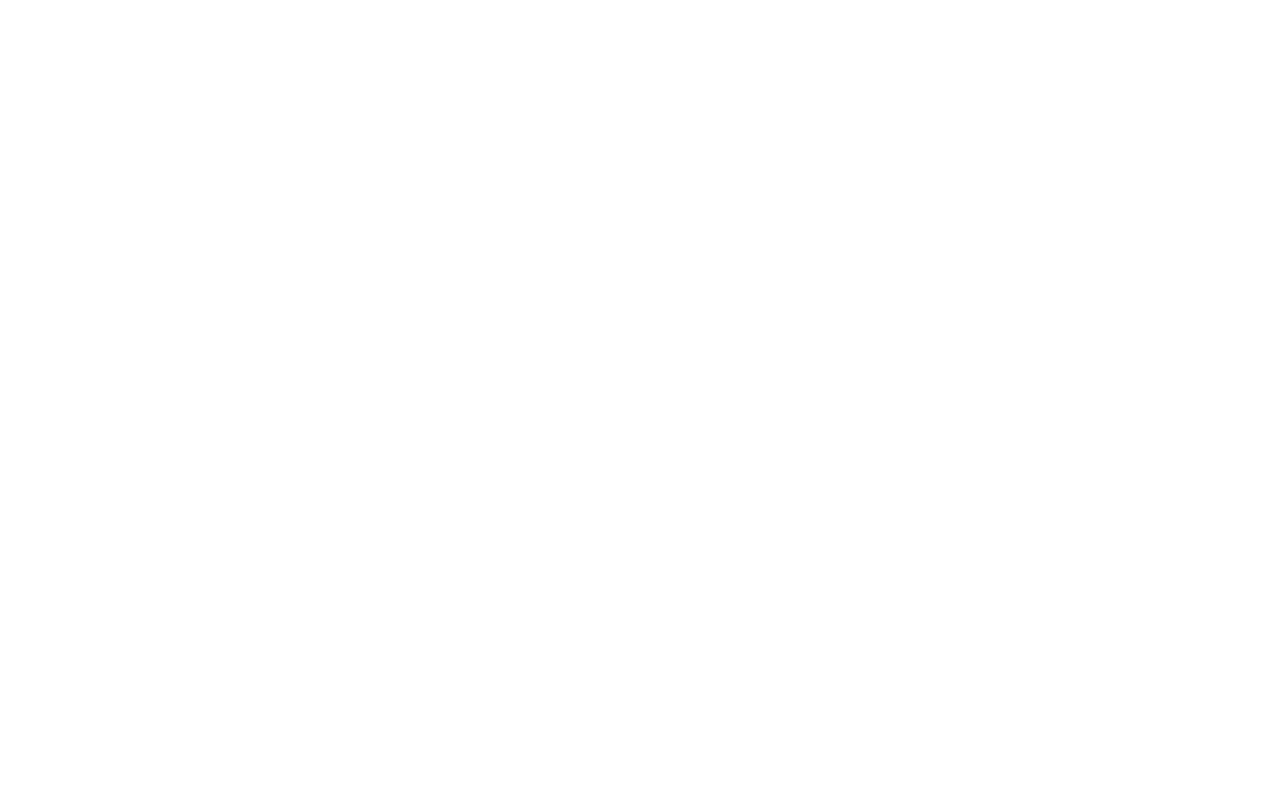
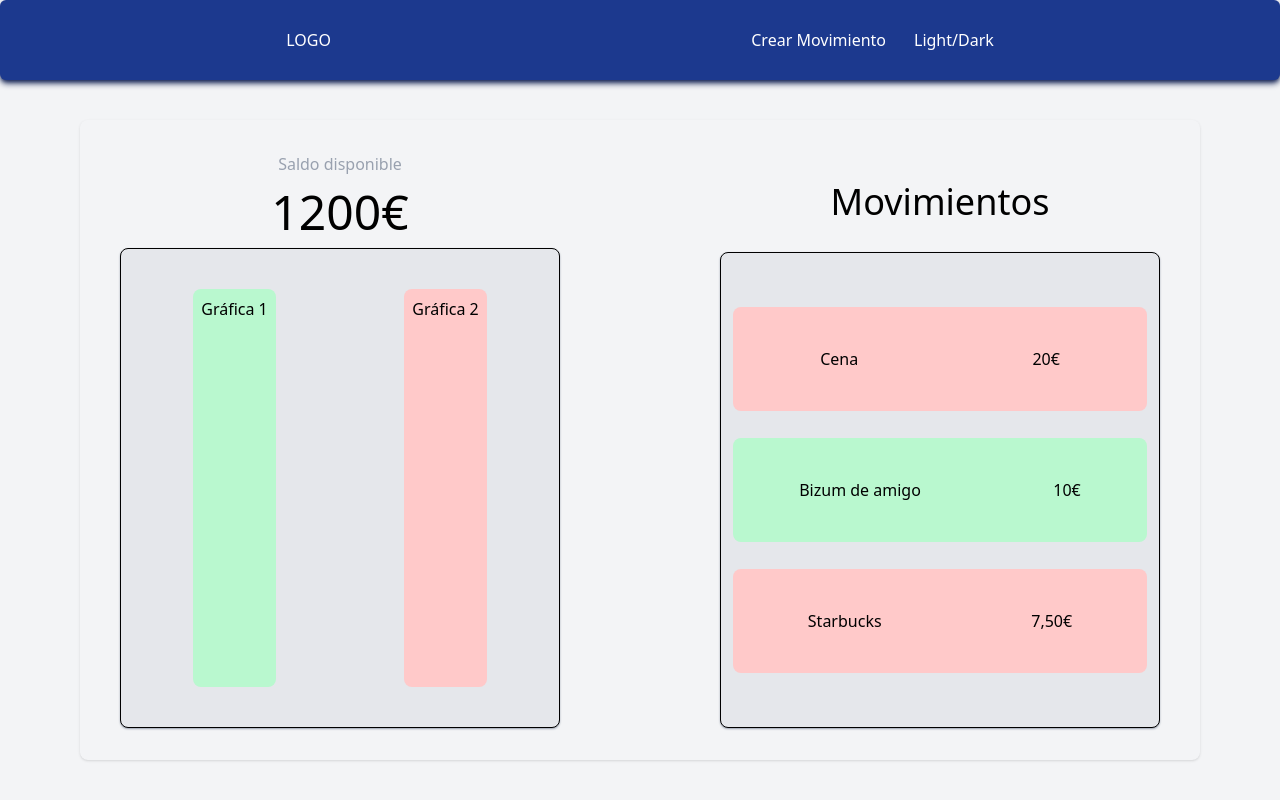
Before and after one commit to jaimeveloso/BalanCeo, a Next.js app: page / in a window 1280 px wide. Built offline with nearby package versions, Linux system fonts and the light colour scheme.

Commit message:
first mvp of the dashboard

```diff
--- a/app/page.jsx
+++ b/app/page.jsx
@@ -1,3 +1,63 @@
+"use client"
+//APIs:
+// - charts.js
+// - DummyJson(usuarios fake)
+// - Faker.js(cuenta bancaria o dinero fake)
+//Primer input visual que queremos para que el usuario pueda tener algo con lo que tener una referencia visual:
+//--> 1- Un dashboard inicial con los componentes que vayamos a trabajar posteriormente (nada funcional, solo visual)
+//--> 2- Trabajar en cada vista individualmente (ir añadiendo funcionalidades poco a poco)
+
 export default function Home() {
-  return <div></div>
+  return (
+    <div className="bg-gray-100 min-h-screen flex flex-col">
+      {/* ------------------------------------------------DASHBOARD---------------------------------------------------- */}
+      {/* --------------NAVEGACIÓN HEADER--------------- */}
+      <header className="bg-blue-900 shadow-md shadow-blue-950 rounded-md">
+        <div className="max-w-6xl mx-auto flex justify-around px-3 py-7 items-center text-white">
+          <h1>LOGO</h1>
+          <div className="flex gap-7">
+            <button>Crear Movimiento</button>
+            <button>Light/Dark</button>
+          </div>
+        </div>
+      </header>
+      <main className="flex-1 flex flex-row gap-20 justify-around py-4 my-10 mx-20 rounded-lg shadow">
+        {/* --------------------------BALANCE--------------------- */}
+        <section className="w-full">
+          <div className="flex flex-col justify-around h-full items-center py-4 px-10">
+            <div className="rounded-lg flex flex-col justify-center items-center">
+              <h2 className="text-gray-400">Saldo disponible</h2>
+              <h1 className="text-5xl py-3">1200€</h1>
+            </div>
+            <div className=" bg-gray-200 shadow-xs border shadow-gray-400 flex w-full h-full gap-2 justify-around text-end rounded-lg px-3 py-10">
+              <p className="p-2 bg-green-200 h-full rounded-lg">Gráfica 1</p>
+              <p className="p-2 bg-red-200 h-full rounded-lg">Gráfica 2</p>
+            </div>
+          </div>
+        </section>
+        {/* ------------------MINI HISTORIAL MOVIMIENTOS----------------- */}
+        <section className="w-full">
+          <div className="h-full items-center flex justify-around flex-col py-4 px-10">
+            <div className=" rounded-lg">
+              <h1 className="text-4xl px-5 py-7.5">Movimientos</h1>
+            </div>
+            <div className="w-full bg-gray-200 rounded-lg border shadow-xs shadow-gray-400 flex flex-col justify-around h-full px-3 py-10">
+              <div className="flex justify-around py-10 bg-red-200 rounded-lg">
+                <p>Cena</p>
+                <p>20€</p>
+              </div>
+              <div className="flex justify-around py-10 bg-green-200 rounded-lg">
+                <p>Bizum de amigo</p>
+                <p>10€</p>
+              </div>
+              <div className="flex justify-around py-10 bg-red-200 rounded-lg">
+                <p>Starbucks</p>
+                <p>7,50€</p>
+              </div>
+            </div>
+          </div>
+        </section>
+      </main>
+    </div>
+  )
 }
```
Also changed, not shown: 1 other file (tests, documents, lock files or other folders).
